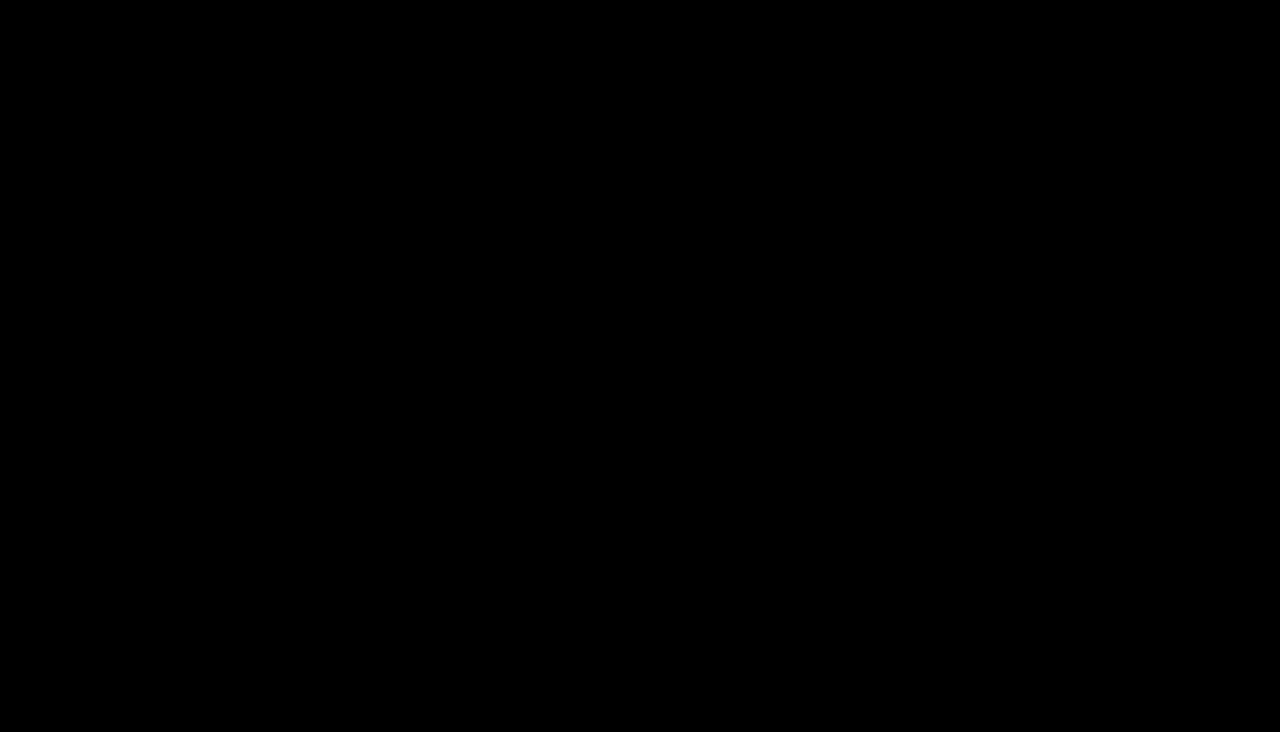
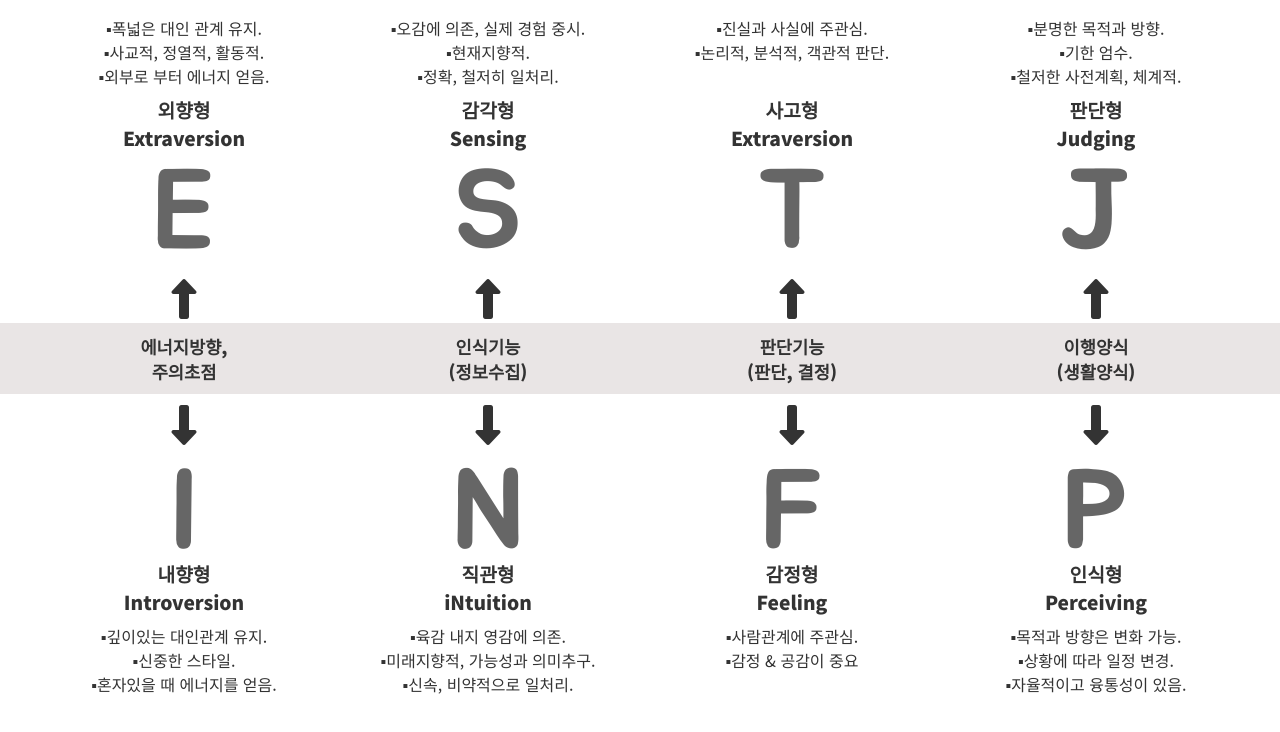
Before and after one commit to up456/GaterupMBTI, a plain HTML site: page index.html in a window 1280 px wide. Drawn offline with Linux system fonts and the light colour scheme.

Commit message:
html 기본틀 완성

```diff
--- a/index.html
+++ b/index.html
@@ -6,12 +6,145 @@
   <meta http-equiv="X-UA-Compatible" content="IE=edge">
   <meta name="viewport" content="width=device-width, initial-scale=1.0">
   <title>GatherUp,MBTI</title>
+  <link rel="preconnect" href="https://fonts.googleapis.com">
+  <link rel="preconnect" href="https://fonts.gstatic.com" crossorigin>
+  <link href="https://fonts.googleapis.com/css2?family=Jua&family=Noto+Sans+KR:wght@100;300;400;500;900&display=swap"
+    rel="stylesheet">
   <link rel="stylesheet" href="style.css">
+  <script src="https://kit.fontawesome.com/33c671eab1.js" crossorigin="anonymous"></script>
   <script src="src/main.js" defer></script>
 </head>
 
 <body>
+  <section class="mbti">
 
+    <div class="mbti__section mbti__top">
+      <ul class="mbti__box">
+        <li class="mbti__description">
+          ▪폭넓은 대인 관계 유지.<br />
+          ▪사교적, 정열적, 활동적.<br />
+          ▪외부로 부터 에너지 얻음.<br />
+        </li>
+        <li class="mbti__title">
+          외향형<br />
+          Extraversion
+        </li>
+        <li class="mbti__alphabet" id="e">E</li>
+        <li class="mbti__arrow"><i class="fas fa-long-arrow-alt-up"></i></li>
+        <li id="mbti__topic">
+          에너지방향,<br />
+          주의초점
+        </li>
+      </ul>
+      <ul class="mbti__box">
+        <li class="mbti__description">
+          ▪오감에 의존, 실제 경험 중시.<br />
+          ▪현재지향적.<br />
+          ▪정확, 철저히 일처리.<br />
+        </li>
+        <li class="mbti__title">
+          감각형<br />
+          Sensing
+        </li>
+        <li class="mbti__alphabet" id="s">S</li>
+        <li class="mbti__arrow"><i class="fas fa-long-arrow-alt-up"></i></li>
+        <li id="mbti__topic">
+          인식기능<br />
+          (정보수집)
+        </li>
+      </ul>
+      <ul class="mbti__box">
+        <li class="mbti__description">
+          ▪진실과 사실에 주관심.<br />
+          ▪논리적, 분석적, 객관적 판단.<br />
+          <br />
+        </li>
+        <li class="mbti__title">
+          사고형<br />
+          Extraversion
+        </li>
+        <li class="mbti__alphabet" id="t">T</li>
+        <li class="mbti__arrow"><i class="fas fa-long-arrow-alt-up"></i></li>
+        <li id="mbti__topic">
+          판단기능<br />
+          (판단, 결정)
+        </li>
+      </ul>
+      <ul class="mbti__box">
+        <li class="mbti__description">
+          ▪분명한 목적과 방향.<br />
+          ▪기한 엄수.<br />
+          ▪철저한 사전계획, 체계적.<br />
+        </li>
+        <li class="mbti__title">
+          판단형<br />
+          Judging
+        </li>
+        <li class="mbti__alphabet" id="j">J</li>
+        <li class="mbti__arrow"><i class="fas fa-long-arrow-alt-up"></i></li>
+        <li id="mbti__topic">
+          이행양식<br />
+          (생활양식)
+        </li>
+      </ul>
+    </div>
+    <div class="mbti__middle"></div>
+    <div class="mbti__section mbti__bottom">
+      <ul class="mbti__box">
+        <li class="mbti__arrow"><i class="fas fa-long-arrow-alt-down"></i></li>
+        <li class="mbti__alphabet" id="i">I</li>
+        <li class="mbti__title">
+          내향형<br />
+          Introversion
+        </li>
+        <li class="mbti__description">
+          ▪깊이있는 대인관계 유지.<br />
+          ▪신중한 스타일.<br />
+          ▪혼자있을 때 에너지를 얻음.<br />
+        </li>
+      </ul>
+      <ul class="mbti__box">
+        <li class="mbti__arrow"><i class="fas fa-long-arrow-alt-down"></i></li>
+        <li class="mbti__alphabet" id="n">N</li>
+        <li class="mbti__title">
+          직관형<br />
+          iNtuition
+        </li>
+        <li class="mbti__description">
+          ▪육감 내지 영감에 의존.<br />
+          ▪미래지향적, 가능성과 의미추구.<br />
+          ▪신속, 비약적으로 일처리.<br />
+        </li>
+      </ul>
+      <ul class="mbti__box">
+        <li class="mbti__arrow"><i class="fas fa-long-arrow-alt-down"></i></li>
+        <li class="mbti__alphabet" id="f">F</li>
+        <li class="mbti__title">
+          감정형<br />
+          Feeling
+        </li>
+        <li class="mbti__description">
+          ▪사람관계에 주관심.<br />
+          ▪감정 & 공감이 중요<br />
+          <br />
+        </li>
+      </ul>
+      <ul class="mbti__box">
+        <li class="mbti__arrow"><i class="fas fa-long-arrow-alt-down"></i></li>
+        <li class="mbti__alphabet" id="p">P</li>
+        <li class="mbti__title">
+          인식형<br />
+          Perceiving
+        </li>
+        <li class="mbti__description">
+          ▪목적과 방향은 변화 가능.<br />
+          ▪상황에 따라 일정 변경.<br />
+          ▪자율적이고 융통성이 있음.<br />
+        </li>
+      </ul>
+    </div>
+
+  </section>
 </body>
 
 </html>
--- a/style.css
+++ b/style.css
@@ -1,3 +1,77 @@
+:root {
+  /* size */
+  --space-size: 0.5rem;
+  --sapce-minus-size: -0.5rem;
+  --mbti-title-font-size: 1.2rem;
+  --topic-font-size : 1.1rem;
+  /* color */
+  --main-font-color: #333;
+  --alphabet-color: #666;
+}
+
+* {
+  padding: 0;
+  margin: 0;
+}
+
+li {
+  list-style: none;
+}
+
 body {
-  background-color: #000;
+  font-family: 'Noto Sans KR', sans-serif;
+  color:var(--main-font-color);
 }
+
+/* mbti 공통 부분 */
+.mbti {
+  margin-top: 1rem;
+}
+.mbti__section {
+  display: flex;
+  justify-content: space-evenly;
+  text-align: center;
+}
+.mbti__box {
+  width: 15rem;
+  display: flex;
+  flex-direction: column;
+  align-items: center;
+}
+.mbti__box .mbti__description{
+
+}
+.mbti__box .mbti__title {
+  font-size: var(--mbti-title-font-size);
+  font-weight: bold;
+}
+.mbti__top> .mbti__box .mbti__title{
+  padding-top: var(--space-size);
+}
+.mbti__bottom .mbti__box .mbti__title{
+  margin-top: var(--sapce-minus-size);
+  padding-bottom: var(--space-size);
+}
+.mbti__box .mbti__alphabet{
+  font-size: 7rem;
+  font-family: 'Jua', sans-serif;
+  color: var(--alphabet-color);
+  margin-top: var(--sapce-minus-size);
+  margin-bottom: calc(var(--sapce-minus-size)*2);
+}
+
+.mbti__box .mbti__arrow{
+  font-size: 2.5rem
+}
+#mbti__topic {
+  padding: var(--space-size);
+  font-size: var(--topic-font-size);
+  font-weight: bold;
+}
+
+.mbti__middle {
+  width: 100%;
+  height: 4.4rem;
+  background-color: rgb(233, 229, 229);
+  margin-top: -4.3rem;
+}
```
